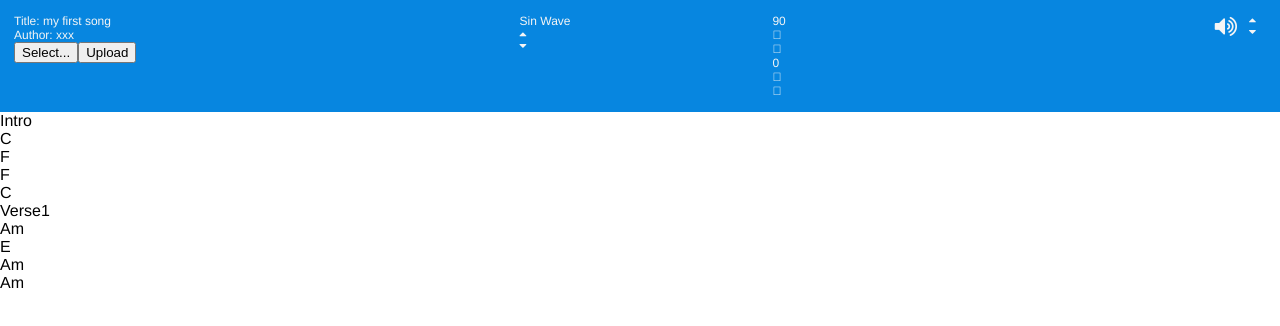
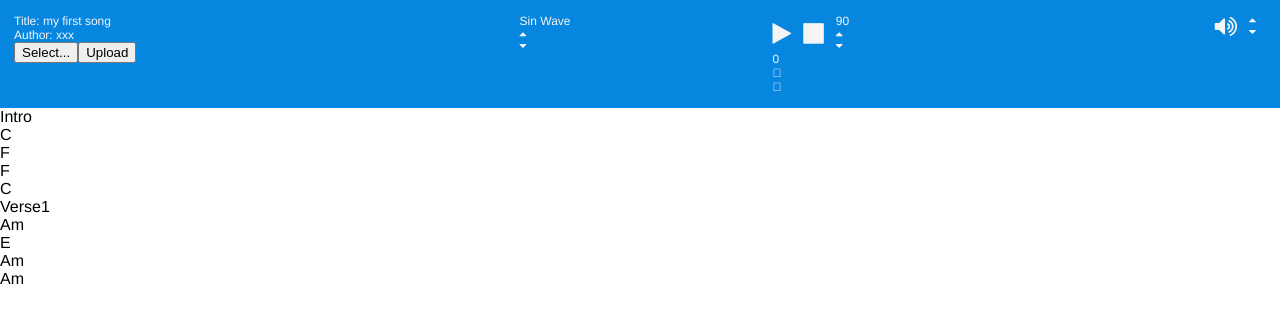
Before and after one commit to BusFactor1Inc/chordtutor, a website: page client/dev.html in a window 1280 px wide. Drawn offline with Linux system fonts and the light colour scheme.

Commit message:
Adding wrapper for tempo value& label

```diff
--- a/client/playback-view.js
+++ b/client/playback-view.js
@@ -48,6 +48,7 @@ var TempoValueView = View({
 
 var TempoUpButtonView = View({
     type: 'TempoUpButtonView',
+    className: 'TinyButton TempoUpButtonView',
     events: {
         'click': function (e) {
             alert("Tempo Up");
@@ -57,6 +58,7 @@ var TempoUpButtonView = View({
 
 var TempoDownButtonView = View({
     type: 'TempoDownButtonView',
+    className: 'TinyButton TempoDownButtonView',
     events: {
         'click': function (e) {
             alert("Tempo Down");
@@ -64,21 +66,47 @@ var TempoDownButtonView = View({
     }
 });
 
-var TempoControlsView = View({
-    type: 'TempoControlsView',
-    model: 'app',
-    init: function () {
-        this.create('label', new TempoLabelView(this.app));
-        this.create('value', new TempoValueView(this.app));
-        this.create('up', new TempoUpButtonView(this.app));
-        this.create('down', new TempoDownButtonView(this.app));
+var TempoLabelValueContainerView = View({
+    type: 'TempoLabelValueContainerView',
+    init: function (model) {
+        this.create('label', new TempoLabelView(model));
+        this.create('value', new TempoValueView(model));
     },
     render: function () {
         var html = [
             this.label().$el,
             this.value().$el,
+        ];
+        return this.$el.html(html);
+    }
+});
+
+var TempoControlsView = View({
+    type: 'TempoControlsView',
+    init: function (model) {
+        this.create('up', new TempoUpButtonView(model));
+        this.create('down', new TempoDownButtonView(model));
+    },
+    render: function () {
+        var html = [
             this.up().$el,
-            this.down().$el
+            this.down().$el,
+        ];
+        return this.$el.html(html);
+    }
+});
+
+var TempoView = View({
+    type: 'TempoView',
+    model: 'app',
+    init: function () {
+        this.create('container', new TempoLabelValueContainerView(this.app));
+        this.create('controls', new TempoControlsView(this.app));
+    },
+    render: function () {
+        var html = [
+            this.container().$el,
+            this.controls().$el,
         ];
         return this.$el.html(html);
     }
@@ -139,7 +167,7 @@ var PlaybackView = View({
     model: 'app',
     init: function (model) {
         this.create('playback', new PlaybackControlsView(app));
-        this.create('tempo', new TempoControlsView(app));
+        this.create('tempo', new TempoView(app));
         this.create('transpose', new TransposeControlsView(app));
     },
     render: function () {
--- a/client/style.css
+++ b/client/style.css
@@ -63,15 +63,23 @@ body * {
 }
 
 .VolumeToggleButtonView,
-.VolumeControlsView {
+.VolumeControlsView,
+.PlayButtonView,
+.StopButtonView,
+.PlaybackControlsView,
+.TempoView {
   display: inline-block;
   vertical-align: middle;
   cursor: pointer;
 }
 
-.VolumeToggleButtonView {
+.VolumeToggleButtonView,
+.PlayButtonView,
+.StopButtonView {
   margin: 0 0.5em 0 0;
 }
+
+
 
 .InstrumentSelectNextButtonView:before,
 .TempoUpButtonView:before,
@@ -94,3 +102,11 @@ body * {
 .VolumeMuteButtonView:before {
   content: "\f026";
 }
+
+.PlayButtonView:before {
+  content: "\f04b";
+}
+
+.StopButtonView:before {
+  content: "\f04d";
+}
```
